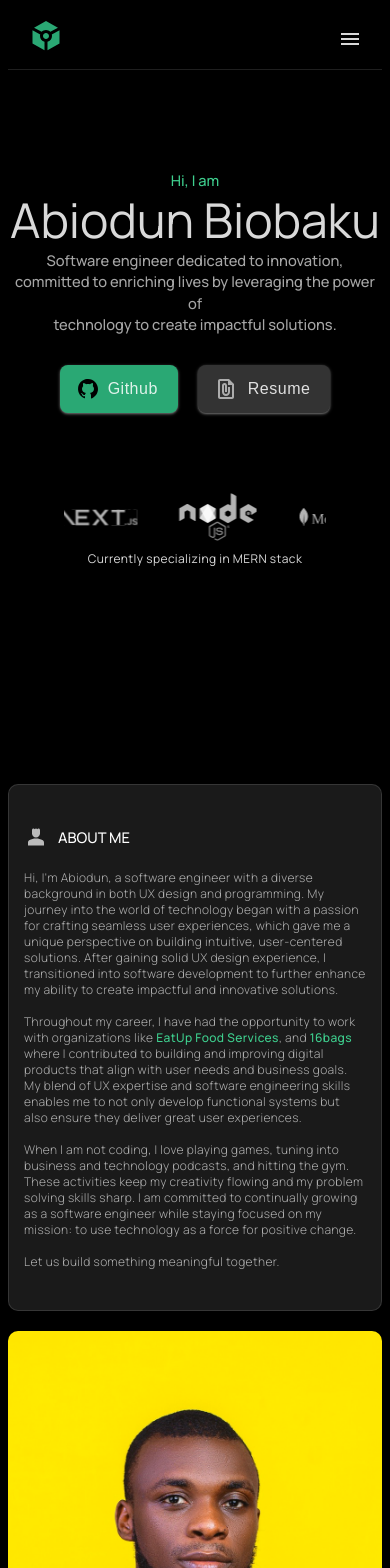
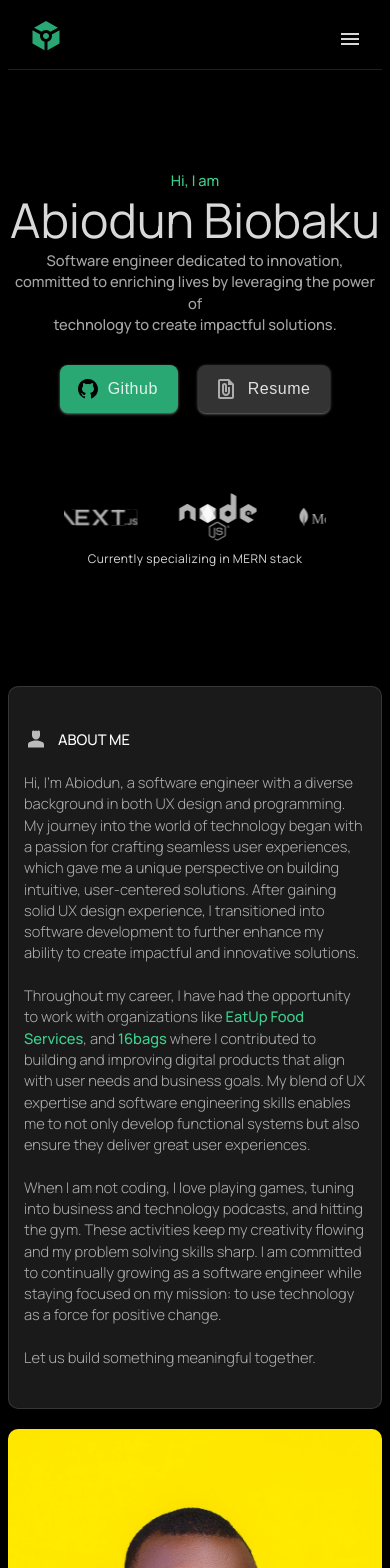
Before and after one commit to biolafrica/Portfolio-user, a Next.js app: page / in a window 390 px wide. Shown: the top 1568 px of the page. Built offline with nearby package versions, Linux system fonts and the light colour scheme.

Commit message:
made blog section responsive

```diff
--- a/app/components/common/blogList.js
+++ b/app/components/common/blogList.js
@@ -1,7 +1,5 @@
 export default function BlogList(){
   return(
-    <div className="blog_body_cont">
-
     <div className="blog_body">
 
       <div className="blog_body_colum">
@@ -24,12 +22,8 @@ export default function BlogList(){
 
       </div>
 
-      </div>
-
-      <div className="blog_body">
-
       <div className="blog_body_colum">
-          <h5>Life</h5>
+        <h5>Tech</h5>
 
         <div className="body_column_buttom">
           <h4>2024 Retrospect</h4>
@@ -50,8 +44,6 @@ export default function BlogList(){
 
     </div>
 
-    </div>
-
   )
 
 }
--- a/app/components/common/projectList.js
+++ b/app/components/common/projectList.js
@@ -39,7 +39,7 @@ export default function ProjectList(){
             </div>
 
             <div className="column_content_body">
-              <h6>A fully responsive blog designed to enhance the online presence of a food delivery brand. Built with a robust stack of JavaScript, Node.js, and Express.js.</h6>
+              <h5>A fully responsive blog designed to enhance the online presence of a food delivery brand. Built with a robust stack of JavaScript.</h5>
             </div>
 
             <Link href="" className="column_content_foot">
@@ -84,7 +84,7 @@ export default function ProjectList(){
             </div>
 
             <div className="column_content_body">
-              <h6>A fully responsive blog designed to enhance the online presence of a food delivery brand. Built with a robust stack of JavaScript, Node.js, and Express.js.</h6>
+              <h5>A fully responsive blog designed to enhance the online presence of a food delivery brand. Built with a robust stack of JavaScript.</h5>
             </div>
 
             <Link href="" className="column_content_foot">
@@ -129,7 +129,7 @@ export default function ProjectList(){
             </div>
 
             <div className="column_content_body">
-              <h6>A fully responsive blog designed to enhance the online presence of a food delivery brand. Built with a robust stack of JavaScript, Node.js, and Express.js.</h6>
+              <h5>A fully responsive blog designed to enhance the online presence of a food delivery brand. Built with a robust stack of JavaScript.</h5>
             </div>
 
             <Link href="" className="column_content_foot">
--- a/app/components/static/about.js
+++ b/app/components/static/about.js
@@ -4,7 +4,7 @@ import Link from "next/link"
 
 export default function AboutMe(){
   return(
-    <h6 style={{fontWeight: "300"}}>
+    <h5 style={{fontWeight: "300"}}>
       Hi, I'm Abiodun, a software engineer with a diverse background in both UX design and programming. My journey into the world of technology began with a passion for crafting seamless user experiences, which gave me a unique perspective on
       building intuitive, user-centered solutions. After gaining solid UX design experience, I transitioned into software
       development to further enhance my ability to create impactful and innovative solutions.
@@ -18,6 +18,6 @@ export default function AboutMe(){
       software engineer while staying focused on my mission: to use technology as a force for positive change.
       <br/><br/>
       Let us build something meaningful together.
-    </h6>
+    </h5>
   )
 }
--- a/app/globals.css
+++ b/app/globals.css
@@ -66,7 +66,7 @@ h4 {
 
 h5 {
   font-weight: 500;
-  font-size: clamp(14.7px, 2vw, 19px);
+  font-size: clamp(14.7px, 2vw, 16px);
   line-height: clamp(21.3px, 3vw, 27px);
   letter-spacing: clamp(0.6%, 0.3vw, 0.7%);
 }
@@ -326,13 +326,13 @@ nav{
   display: flex;
   justify-content: center;
   gap: 20px;
-  height: 700px;
+  height: 800px;
 }
 
 .about-me-cont-text{
   width: 60%;
   background-color: rgba(255, 255, 255, 0.1);
-  padding: 60px 50px;
+  padding: 30px 50px;
   border-radius: 10px;
   box-sizing: border-box;
   border: 1px solid var(--Seperator-dark);
@@ -435,7 +435,7 @@ nav{
 
 .column{
   background-color: rgba(255, 255, 255, 0.1);
-  height: 450px;
+  height: 470px;
   border-radius: 10px;
   border: 1px solid var(--Border-dark);
 }
@@ -447,7 +447,7 @@ nav{
 }
 
 .column_content{
-  padding: 15px;
+  padding: 20px;
   display: flex;
   flex-direction: column;
   gap: 15px;
@@ -479,38 +479,39 @@ nav{
   width: fit-content;
 }
 
+.project-head-cont h5,
+.footer h5,
+.column_content_body h5{
+  font-weight: 300;
+  color: var(--Secondary-Text-dark);
+}
+
 /*blog section css*/
 .Blog{
   padding: 100px 50px;
   display: flex;
   flex-direction: column;
   gap: 50px;
-}
-
-.blog_body_cont{
-  display: flex;
-  flex-direction: column;
-  gap: 20px;
 
 }
 
 .blog_body{
-  display: flex;
-  align-items: center;
-  gap: 30px;
-
+  display: grid;
+  grid-template-columns: 33% 33% 33%;
+  gap: 1%;
+  row-gap: 20px;
+  box-sizing: border-box;
 }
 
 .blog_body_colum{
   border: 1px solid var(--Border-dark);
-  width: 50%;
-  height: 190px;
+  height: 180px;
   border-radius: 5px;
   padding: 20px;
   box-sizing: border-box;
   display: flex;
   flex-direction: column;
-  gap: 40px;
+  gap: 50px;
 }
 
 .blog_heading h5{
@@ -647,6 +648,27 @@ nav{
     padding: 40px 15px;
   }
 
+  /*blog*/
+  .blog_body {
+    grid-template-columns: 100%;
+  }
+
+  .blog_body_colum {
+    height: 130px;
+    padding: 20px;
+    gap: 20px;
+  }
+
+  .Blog {
+    padding: 100px 20px;
+    gap: 30px;
+  }
+
+  .blog_sub_head {
+    flex-direction: column;
+    gap: 10px;
+  }
+
 }
 
 @media(min-width:769px) and (max-width:992px) {
@@ -710,4 +732,24 @@ nav{
 
   }
 
+  .columns {
+    display: grid;
+    grid-template-columns: 50% 50% ;
+    gap: 20px;
+    margin: 50px auto;
+    justify-content: center;
+
+  }
+
+  /*blog*/
+  .blog_body {
+    grid-template-columns: 50% 50%;
+  }
+
+  .blog_body_colum {
+    height: 160px;
+    gap: 35px;
+
+  }
+
 }
--- a/app/page.js
+++ b/app/page.js
@@ -52,7 +52,6 @@ export default function Home() {
       </section>
 
       <section className="about-me">
-
         <div className="about-me-cont">
 
           <div className="about-me-cont-text">
@@ -69,17 +68,14 @@ export default function Home() {
            <img src="/images/me.jpeg" alt="abiodun headshot" />
           </div>
         </div>
-
-
-
       </section>
 
       <section className="Projects">
 
         <div className="project-head-cont">
 
-          <h5>MY PROJECTS</h5>
-          <h6>A Showcase of Innovative Solutions and Real-World Applications.</h6>
+          <h4>MY PROJECTS</h4>
+          <h5>A Showcase of Innovative Solutions and Real-World Applications.</h5>
 
           <Link href="/project" className="pri-btn">
             <h6>Explore more</h6>
@@ -100,7 +96,7 @@ export default function Home() {
           <h3>My Journey Unfiltered</h3>
 
           <div className="blog_sub_head">
-            <h5>I share some updates about my life along with my thoughts on technology and startups.</h5>
+            <h5>I share some updates about my life along with my thoughts on<br/> technology and startups.</h5>
 
             <Link href="/blog" className="pri-btn">
               <h6>Explore more</h6>
```
Lines whose indentation alone changed are shown as unchanged.
